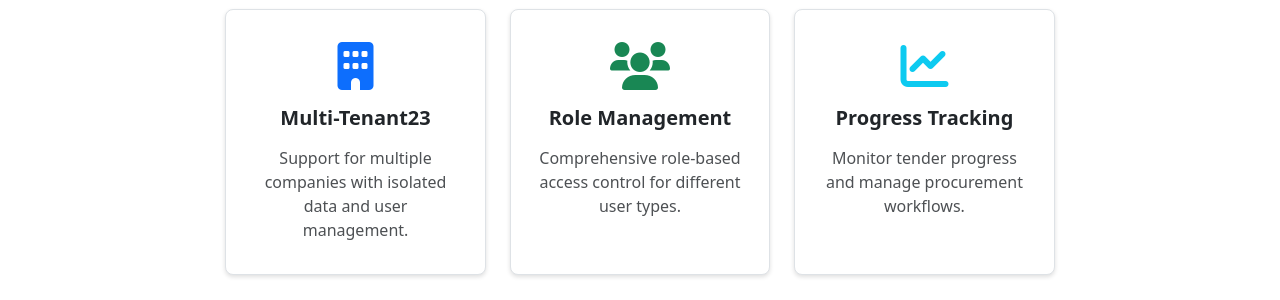
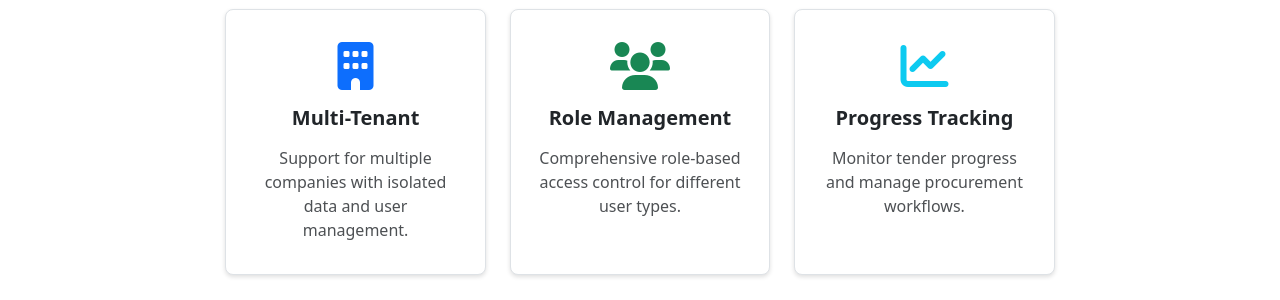
Before and after one commit to cmukoyi/tms, a Flask app: page / in a window 1280 px wide. Shown: the part 508-808 px from the top of the page. Run offline with Flask 3, Linux system fonts and the light colour scheme; some libraries are stand-ins or nearby versions.

Commit message:
test script

```diff
--- a/templates/home.html
+++ b/templates/home.html
@@ -23,7 +23,7 @@
                 <div class="card">
                     <div class="card-body text-center">
                         <i class="fas fa-building fa-3x text-primary mb-3"></i>
-                        <h5 class="card-title">Multi-Tenant23</h5>
+                        <h5 class="card-title">Multi-Tenant</h5>
                         <p class="card-text">Support for multiple companies with isolated data and user management.</p>
                     </div>
                 </div>
```
